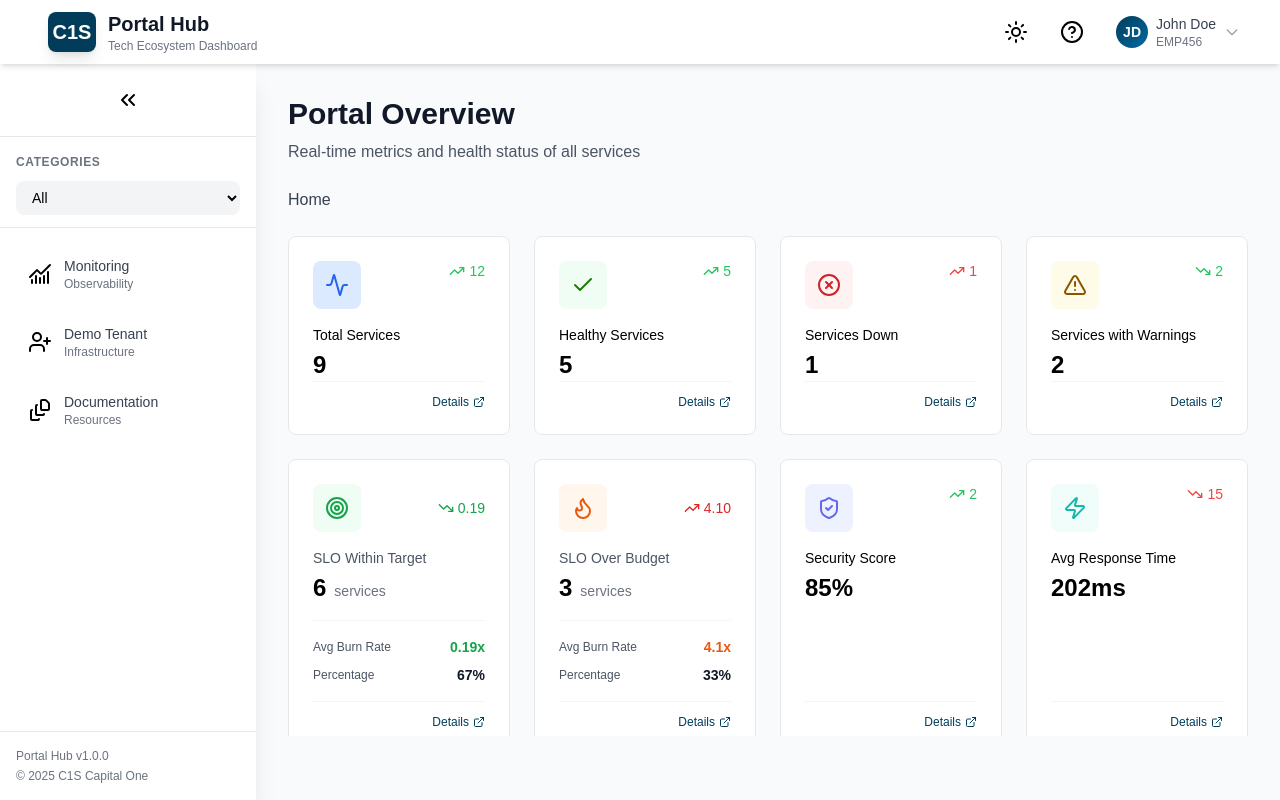
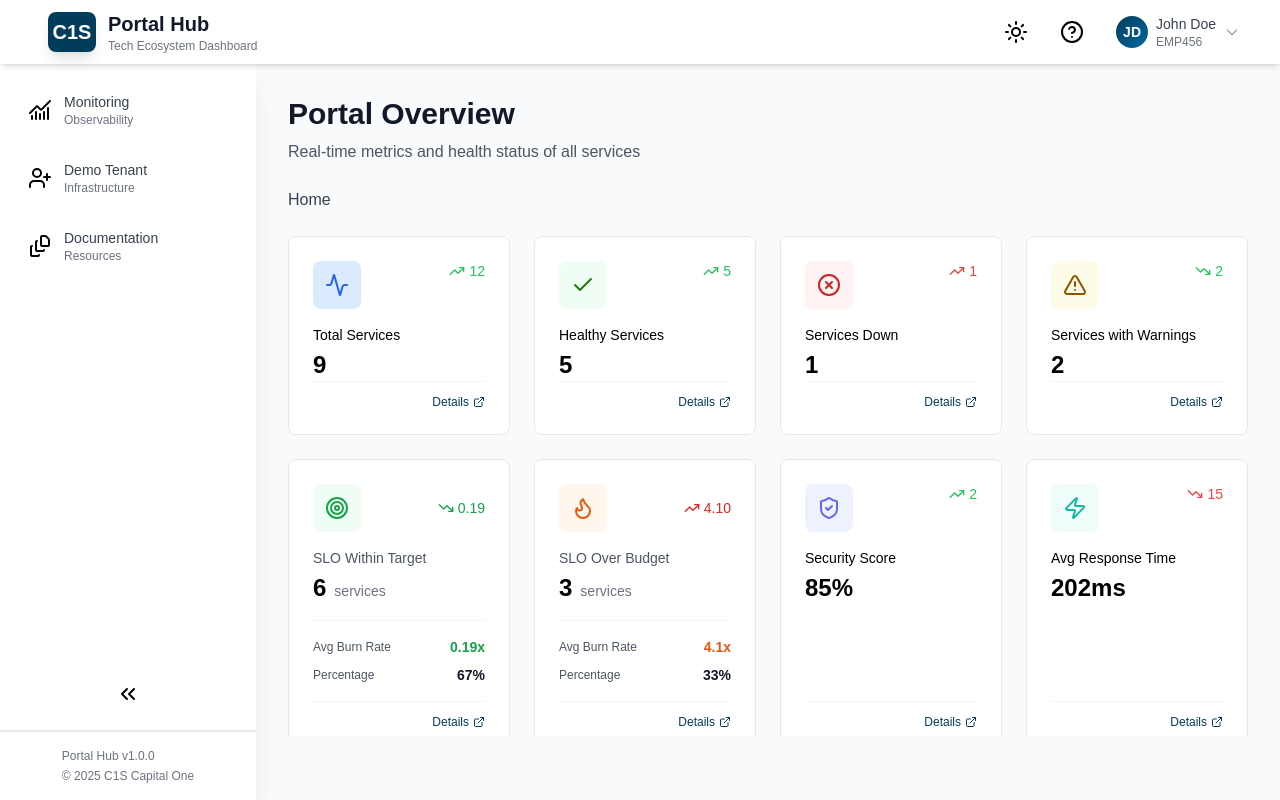
Before and after one commit to ogm710811/observa-ui, a React (Vite) app: page / in a window 1280 px wide. Built offline with nearby package versions, Linux system fonts and the light colour scheme.

Commit message:
- Move sidebar toggle button to footer for improved UI consistency - Remove unused category filter functionality and related code

```diff
--- a/src/components/layout/Sidebar.tsx
+++ b/src/components/layout/Sidebar.tsx
@@ -18,7 +18,7 @@ export const Sidebar: React.FC<SidebarProps> = ({
   onClose,
   onToggleCollapse,
 }) => {
-  const [activeCategory, setActiveCategory] = useState('all');
+  const [activeCategory] = useState('all');
 
   const tools: Tool[] = [
     {
@@ -45,7 +45,7 @@ export const Sidebar: React.FC<SidebarProps> = ({
     // { id: '7', name: 'Cost Optimizer', url: '#costs', icon: '💰', category: 'FinOps' },
   ];
 
-  const categories = ['all', ...Array.from(new Set(tools.map(t => t.category || '')))];
+  // const categories = ['all', ...Array.from(new Set(tools.map(t => t.category || '')))];
   const filteredTools =
     activeCategory === 'all' ? tools : tools.filter(t => t.category === activeCategory);
 
@@ -77,55 +77,31 @@ export const Sidebar: React.FC<SidebarProps> = ({
           ${isCollapsed ? 'w-20' : 'w-64'}
         `}
       >
-        <div className="flex flex-col h-full">
-          {/* Collapse Toggle */}
-          <div className="p-4 border-b border-gray-200 dark:border-gray-700">
-            <button
-              aria-label="Toggle sidebar"
-              className="hidden lg:flex items-center justify-center w-full p-2 rounded-lg hover:bg-gray-100 dark:hover:bg-gray-700 transition-colors"
-              onClick={onToggleCollapse}
-            >
-              <ChevronsLeft className={`transition-transform ${isCollapsed ? 'rotate-180' : ''}`} />
-              {/*<svg*/}
-              {/*  className={`w-5 h-5 transition-transform ${isCollapsed ? 'rotate-180' : ''}`}*/}
-              {/*  fill="none"*/}
-              {/*  stroke="currentColor"*/}
-              {/*  viewBox="0 0 24 24"*/}
-              {/*>*/}
-              {/*  <path*/}
-              {/*    d="M11 19l-7-7 7-7m8 14l-7-7 7-7"*/}
-              {/*    strokeLinecap="round"*/}
-              {/*    strokeLinejoin="round"*/}
-              {/*    strokeWidth={2}*/}
-              {/*  />*/}
-              {/*</svg>*/}
-            </button>
-          </div>
-
+        <div className="flex flex-col h-full relative">
           {/* Category Filter */}
-          {!isCollapsed && (
-            <div className="px-4 py-3 border-b border-gray-200 dark:border-gray-700">
-              <label
-                className="text-xs font-semibold text-gray-500 uppercase tracking-wider"
-                htmlFor="category"
-              >
-                Categories
-              </label>
-              <select
-                className="mt-2 w-full px-3 py-2 bg-gray-100 dark:bg-gray-700 rounded-lg text-sm focus:outline-none focus:ring-2 focus:ring-blue-500"
-                id="category"
-                name="category"
-                value={activeCategory}
-                onChange={e => setActiveCategory(e.target.value)}
-              >
-                {categories.map(cat => (
-                  <option key={cat} value={cat}>
-                    {cat.charAt(0).toUpperCase() + cat.slice(1)}
-                  </option>
-                ))}
-              </select>
-            </div>
-          )}
+          {/*{!isCollapsed && (*/}
+          {/*  <div className="px-4 py-3 border-b border-gray-200 dark:border-gray-700">*/}
+          {/*    <label*/}
+          {/*      className="text-xs font-semibold text-gray-500 uppercase tracking-wider"*/}
+          {/*      htmlFor="category"*/}
+          {/*    >*/}
+          {/*      Categories*/}
+          {/*    </label>*/}
+          {/*    <select*/}
+          {/*      className="mt-2 w-full px-3 py-2 bg-gray-100 dark:bg-gray-700 rounded-lg text-sm focus:outline-none focus:ring-2 focus:ring-blue-500"*/}
+          {/*      id="category"*/}
+          {/*      name="category"*/}
+          {/*      value={activeCategory}*/}
+          {/*      onChange={e => setActiveCategory(e.target.value)}*/}
+          {/*    >*/}
+          {/*      {categories.map(cat => (*/}
+          {/*        <option key={cat} value={cat}>*/}
+          {/*          {cat.charAt(0).toUpperCase() + cat.slice(1)}*/}
+          {/*        </option>*/}
+          {/*      ))}*/}
+          {/*    </select>*/}
+          {/*  </div>*/}
+          {/*)}*/}
 
           {/* Tools List */}
           <TooltipProvider delayDuration={0} skipDelayDuration={0}>
@@ -203,8 +179,18 @@ export const Sidebar: React.FC<SidebarProps> = ({
             </nav>
           </TooltipProvider>
 
+          <div className="p-4 border-b border-gray-200 dark:border-gray-700">
+            <button
+              aria-label="Toggle sidebar"
+              className="hidden lg:flex items-center justify-center w-full p-2 rounded-lg hover:bg-gray-100 dark:hover:bg-gray-700 transition-colors"
+              onClick={onToggleCollapse}
+            >
+              <ChevronsLeft className={`transition-transform ${isCollapsed ? 'rotate-180' : ''}`} />
+            </button>
+          </div>
+
           {/* Footer */}
-          <div className="p-4 border-t border-gray-200 dark:border-gray-700">
+          <div className="relative p-4 border-t border-gray-200 dark:border-gray-700 flex flex-col items-center">
             {!isCollapsed ? (
               <div className="text-xs text-gray-500 dark:text-gray-400">
                 <p>Portal Hub v1.0.0</p>
```
